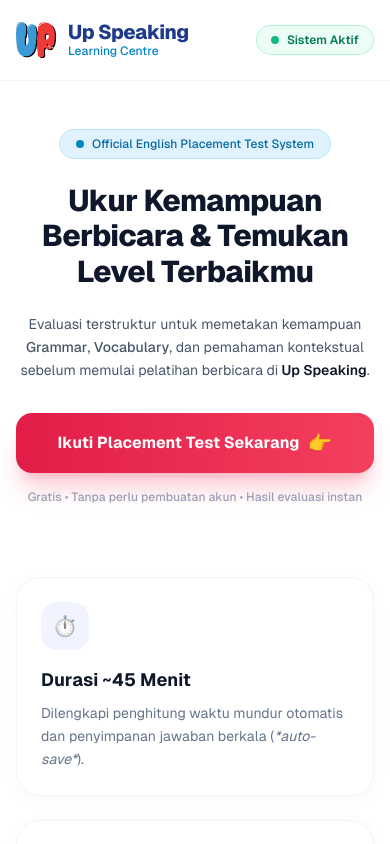
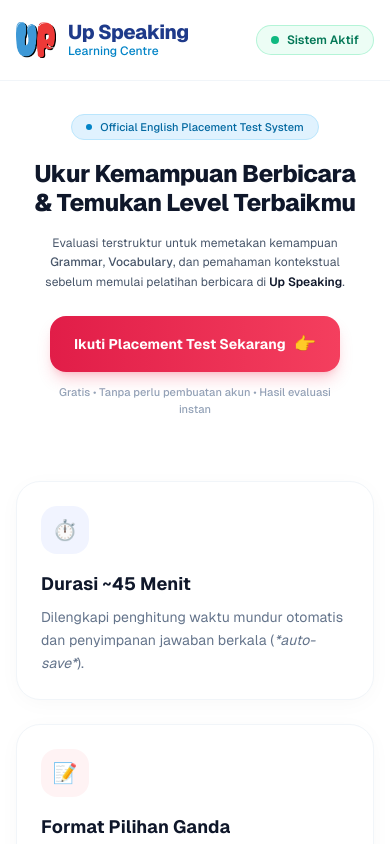
Before and after one commit to septianof/up-speaking, a Next.js app: page / in a window 390 px wide. Shown: the top 844 px of the page. Built offline with nearby package versions, Linux system fonts and the light colour scheme.

Commit message:
style(student): sesuaikan ukuran cta button dan tipografi hero layar ponsel

```diff
--- a/src/app/page.tsx
+++ b/src/app/page.tsx
@@ -51,20 +51,20 @@ export default function LandingPage() {
       {/* 2. HERO SECTION                                                           */}
       {/* ========================================================================= */}
       <main className="flex-1">
-        <section className="max-w-5xl mx-auto px-4 sm:px-6 lg:px-8 pt-12 sm:pt-16 md:pt-20 pb-10 text-center">
+        <section className="max-w-5xl mx-auto px-4 sm:px-6 lg:px-8 pt-8 sm:pt-16 md:pt-20 pb-8 sm:pb-10 text-center">
           {/* Official Tag Pill */}
-          <div className="inline-flex items-center gap-2 px-4 py-1.5 rounded-full text-xs sm:text-sm font-medium bg-[#e0f2fe] text-[#0369a1] border border-[#bae6fd] mb-6 shadow-xs animate-fade-in">
-            <span className="w-2 h-2 rounded-full bg-[#0284c7]"></span>
+          <div className="inline-flex items-center gap-2 px-3.5 sm:px-4 py-1 sm:py-1.5 rounded-full text-[11px] sm:text-sm font-medium bg-[#e0f2fe] text-[#0369a1] border border-[#bae6fd] mb-5 sm:mb-6 shadow-xs animate-fade-in">
+            <span className="w-1.5 h-1.5 sm:w-2 sm:h-2 rounded-full bg-[#0284c7]"></span>
             <span>Official English Placement Test System</span>
           </div>
 
           {/* Main Headline */}
-          <h1 className="text-3xl sm:text-4xl md:text-5xl lg:text-6xl font-extrabold text-[#0f172a] tracking-tight leading-[1.18] sm:leading-[1.15] mb-6 max-w-4xl mx-auto">
+          <h1 className="text-2xl sm:text-4xl md:text-5xl lg:text-6xl font-extrabold text-[#0f172a] tracking-tight leading-[1.2] sm:leading-[1.15] mb-4 sm:mb-6 max-w-4xl mx-auto px-2 sm:px-0">
             Ukur Kemampuan Berbicara &amp; Temukan Level Terbaikmu
           </h1>
 
           {/* Subtitle / Description */}
-          <p className="text-slate-600 text-sm sm:text-base md:text-lg max-w-2xl mx-auto leading-relaxed mb-8">
+          <p className="text-slate-600 text-xs sm:text-base md:text-lg max-w-xs sm:max-w-2xl mx-auto leading-relaxed mb-6 sm:mb-8 px-1 sm:px-0">
             Evaluasi terstruktur untuk memetakan kemampuan <em className="not-italic italic font-medium">Grammar</em>,{' '}
             <em className="not-italic italic font-medium">Vocabulary</em>, dan pemahaman kontekstual sebelum memulai pelatihan berbicara di{' '}
             <strong className="font-semibold text-slate-900">Up Speaking</strong>.
@@ -75,14 +75,14 @@ export default function LandingPage() {
             <button
               type="button"
               onClick={() => setIsModalOpen(true)}
-              className="w-full sm:w-auto inline-flex items-center justify-center gap-2 px-8 py-4 text-base sm:text-lg font-bold text-white bg-gradient-to-r from-[#e11d48] to-[#f43f5e] hover:from-[#be123c] hover:to-[#e11d48] rounded-2xl shadow-xl shadow-rose-500/25 hover:shadow-rose-500/40 transform hover:-translate-y-0.5 active:translate-y-0 transition-all duration-200 cursor-pointer focus:outline-none focus:ring-4 focus:ring-rose-200"
+              className="inline-flex items-center justify-center gap-2 px-6 sm:px-8 py-3.5 sm:py-4 text-sm sm:text-base md:text-lg font-bold text-white bg-gradient-to-r from-[#e11d48] to-[#f43f5e] hover:from-[#be123c] hover:to-[#e11d48] rounded-2xl shadow-lg shadow-rose-500/25 hover:shadow-rose-500/40 transform hover:-translate-y-0.5 active:translate-y-0 transition-all duration-200 cursor-pointer focus:outline-none focus:ring-4 focus:ring-rose-200"
             >
               <span>Ikuti Placement Test Sekarang</span>
-              <span className="text-xl">👉</span>
+              <span className="text-lg sm:text-xl">👉</span>
             </button>
 
             {/* Micro Highlights */}
-            <p className="text-xs sm:text-sm text-slate-400 font-medium mt-4">
+            <p className="text-[11px] sm:text-sm text-slate-400 font-medium mt-3 sm:mt-4 max-w-[280px] sm:max-w-none mx-auto leading-normal">
               Gratis • Tanpa perlu pembuatan akun • Hasil evaluasi instan
             </p>
           </div>
```
